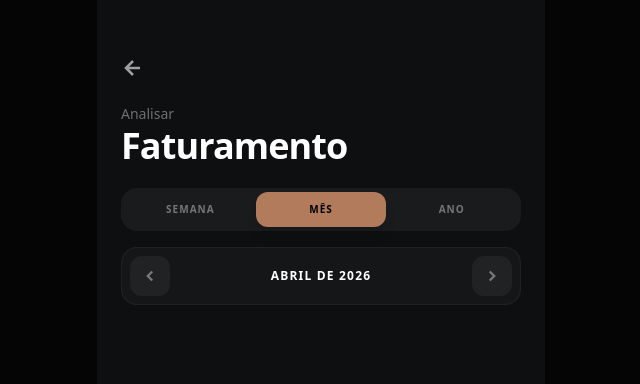
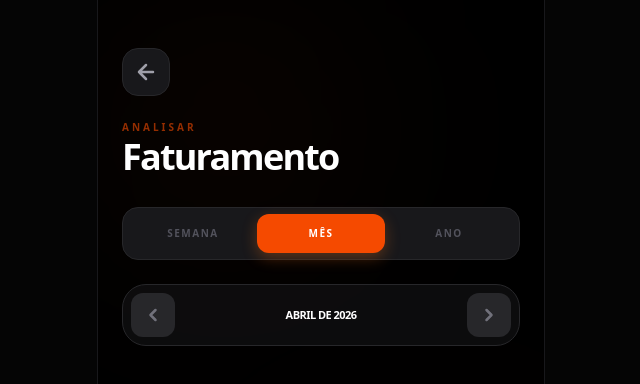
Before and after one commit to JoaozinDaprogramacao/barbercenter, a Next.js app: page /admin/analytics in a window 1280 px wide. Shown: the top 384 px of the page, without its empty margins (319-959 px from the left). Built offline with nearby package versions, Linux system fonts and the light colour scheme; no server answers.

Commit message:
feat: rebranding analitcs

```diff
--- a/src/app/admin/analytics/page.tsx
+++ b/src/app/admin/analytics/page.tsx
@@ -2,6 +2,7 @@
 
 import { useRouter } from "next/navigation";
 import { useState, useEffect } from "react";
+import { motion, AnimatePresence } from "framer-motion";
 import { AnalyticsHeader } from "@/components/admin/analytics/AnalyticsHeader";
 import { BalanceSection } from "@/components/admin/analytics/BalanceSection";
 import { InteractiveChart } from "@/components/admin/analytics/InteractiveChart";
@@ -19,7 +20,7 @@ const getPeriodLabel = (timeframe: string, offset: number) => {
     }
     if (timeframe === "semana") {
         date.setDate(date.getDate() + (offset * 7));
-        return "Semana Selecionada"; // Simplificado, use a lógica de data anterior se desejar
+        return "Semana Atual";
     }
     return "";
 };
@@ -52,10 +53,14 @@ export default function FaturamentoPage() {
         setPeriodOffset(0);
     };
 
-    if (loading && !data) return <div className="min-h-screen bg-background flex items-center justify-center text-white">Carregando...</div>;
+    return (
+        <main className="min-h-screen w-full bg-black max-w-md mx-auto flex flex-col font-sans relative overflow-x-hidden border-x border-zinc-900">
+            {/* Background Glow Otimizado */}
+            <div className="absolute inset-0 pointer-events-none">
+                <div className="absolute top-0 left-0 w-64 h-64 bg-orange-600/5 blur-[100px] rounded-full" />
+                <div className="absolute bottom-20 right-0 w-64 h-64 bg-orange-600/5 blur-[100px] rounded-full" />
+            </div>
 
-    return (
-        <main className="min-h-screen w-full bg-background max-w-md mx-auto flex flex-col font-sans relative overflow-x-hidden">
             <AnalyticsHeader
                 onBack={() => router.back()}
                 activeTimeframe={activeTimeframe}
@@ -65,9 +70,30 @@ export default function FaturamentoPage() {
                 onNextPeriod={() => setPeriodOffset(prev => prev + 1)}
             />
 
-            <div className="flex-1 overflow-y-auto no-scrollbar px-6 pb-20 space-y-10">
+            <div className="flex-1 overflow-y-auto no-scrollbar px-6 pb-24 z-10">
+                <AnimatePresence mode="wait">
+                    {loading ? (
+                        <motion.div
+                            key="loader"
+                            initial={{ opacity: 0 }}
+                            animate={{ opacity: 1 }}
+                            exit={{ opacity: 0 }}
+                            className="flex flex-col items-center justify-center py-20"
+                        >
+                            <div className="w-10 h-10 border-2 border-orange-600/20 border-t-orange-600 rounded-full animate-spin" />
+                            <p className="mt-4 text-zinc-500 text-xs font-black uppercase tracking-[0.2em]">Sincronizando Dados</p>
+                        </motion.div>
+                    ) : (
+                        <motion.div
+                            key="content"
+                            initial={{ opacity: 0, y: 10 }}
+                            animate={{ opacity: 1, y: 0 }}
+                            transition={{ duration: 0.4, ease: [0.22, 1, 0.36, 1] }}
+                            className="space-y-10 will-change-transform"
+                        >
                             {data && (
                                 <>
+                                    {/* Seção de Saldo/Cards */}
                                     <BalanceSection
                                         total={data.balance.total}
                                         comissao={data.balance.comissao}
@@ -75,14 +101,25 @@ export default function FaturamentoPage() {
                                         atendimentos={data.balance.atendimentos}
                                     />
 
-                        <div key={`${activeTimeframe}-${periodOffset}`} className="animate-in fade-in duration-500">
+                                    {/* Gráfico Interativo com Card Estilizado */}
+                                    <div className="bg-zinc-900/50 border border-zinc-800 p-4 rounded-[2.5rem] shadow-2xl">
+                                        <div className="px-4 pt-2 mb-6">
+                                            <h3 className="text-white font-black uppercase text-[11px] tracking-[0.2em] opacity-50">Desempenho Financeiro</h3>
+                                        </div>
                                         <InteractiveChart data={data.chartData} />
                                     </div>
 
+                                    {/* Lista de Serviços Realizados */}
                                     <ServicesRealized services={data.services} />
                                 </>
                             )}
+                        </motion.div>
+                    )}
+                </AnimatePresence>
             </div>
+
+            {/* Bottom Blur Effect */}
+            <div className="fixed bottom-0 left-0 right-0 h-20 bg-gradient-to-t from-black to-transparent pointer-events-none z-20" />
         </main>
     );
 }
--- a/src/components/admin/analytics/AnalyticsHeader.tsx
+++ b/src/components/admin/analytics/AnalyticsHeader.tsx
@@ -1,4 +1,6 @@
 "use client";
+
+import { motion } from "framer-motion";
 
 interface AnalyticsHeaderProps {
   onBack: () => void;
@@ -15,31 +17,81 @@ export const AnalyticsHeader = ({
   onSelectTimeframe,
   periodLabel,
   onPrevPeriod,
-  onNextPeriod
+  onNextPeriod,
 }: AnalyticsHeaderProps) => (
-  <header className="px-6 pt-12 pb-2 shrink-0">
-    <button onClick={onBack} className="w-10 h-10 flex items-center text-white/60 active:scale-95 transition-all mb-4">
-      <svg width="24" height="24" viewBox="0 0 24 24" fill="none" stroke="currentColor" strokeWidth="2.5"><path d="M19 12H5M12 19l-7-7 7-7"/></svg>
-    </button>
-    <div>
-      <p className="text-white/40 text-sm font-medium mb-1">Analisar</p>
-      <h2 className="text-4xl font-black text-white tracking-tight leading-none mb-6">Faturamento</h2>
+  <header className="px-6 pt-12 pb-6 shrink-0 bg-transparent relative z-20">
+    {/* Botão de Voltar Otimizado */}
+    <motion.button
+      whileTap={{ scale: 0.9 }}
+      onClick={onBack}
+      className="w-12 h-12 flex items-center justify-center bg-zinc-900 border border-zinc-800 rounded-2xl text-zinc-400 hover:text-white transition-colors mb-6 will-change-transform"
+    >
+      <svg width="24" height="24" viewBox="0 0 24 24" fill="none" stroke="currentColor" strokeWidth="2.5" strokeLinecap="round" strokeLinejoin="round">
+        <path d="M19 12H5M12 19l-7-7 7-7" />
+      </svg>
+    </motion.button>
+
+    <motion.div
+      initial={{ opacity: 0, x: -10 }}
+      animate={{ opacity: 1, x: 0 }}
+      transition={{ duration: 0.4 }}
+    >
+      <p className="text-orange-600/60 text-[10px] font-black uppercase tracking-[0.3em] mb-1">Analisar</p>
+      <h2 className="text-4xl font-black text-white tracking-tighter leading-none mb-8">Faturamento</h2>
+    </motion.div>
+
+    {/* Seletor de Timeframe (Segmented Control com Slide) */}
+    <div className="flex bg-zinc-900 border border-zinc-800 rounded-2xl p-1.5 mb-6 relative">
+      {(["semana", "mês", "ano"] as const).map((t) => {
+        const isActive = activeTimeframe === t;
+        return (
+          <button
+            key={t}
+            onClick={() => onSelectTimeframe(t)}
+            className={`flex-1 relative py-3 rounded-xl text-[10px] font-black uppercase tracking-[0.15em] transition-colors duration-300 z-10 ${
+              isActive ? "text-white" : "text-zinc-600 hover:text-zinc-400"
+            }`}
+          >
+            {t}
+            {isActive && (
+              <motion.div
+                layoutId="activeTimeframe"
+                className="absolute inset-0 bg-orange-600 rounded-xl shadow-[0_5px_15px_rgba(249,115,22,0.3)] -z-10"
+                transition={{ type: "spring", stiffness: 300, damping: 30 }}
+              />
+            )}
+          </button>
+        );
+      })}
     </div>
-    <div className="flex bg-white/5 rounded-2xl p-1 mb-4">
-      {(["semana", "mês", "ano"] as const).map((t) => (
-        <button key={t} onClick={() => onSelectTimeframe(t)} className={`flex-1 py-2.5 rounded-xl text-[10px] font-black uppercase tracking-widest transition-all ${activeTimeframe === t ? "bg-accent text-black shadow-lg" : "text-white/40 hover:text-white/80"}`}>
-          {t}
-        </button>
-      ))}
-    </div>
-    <div className="flex items-center justify-between bg-white/[0.03] border border-white/5 rounded-2xl p-2">
-      <button onClick={onPrevPeriod} className="w-10 h-10 flex items-center justify-center text-white/40 hover:text-white active:scale-90 transition-all rounded-xl bg-white/5">
-        <svg width="18" height="18" viewBox="0 0 24 24" fill="none" stroke="currentColor" strokeWidth="3"><path d="m15 18-6-6 6-6"/></svg>
-      </button>
-      <span className="text-xs font-black uppercase tracking-widest text-white">{periodLabel}</span>
-      <button onClick={onNextPeriod} className="w-10 h-10 flex items-center justify-center text-white/40 hover:text-white active:scale-90 transition-all rounded-xl bg-white/5">
-        <svg width="18" height="18" viewBox="0 0 24 24" fill="none" stroke="currentColor" strokeWidth="3"><path d="m9 18 6-6-6-6"/></svg>
-      </button>
+
+    {/* Navegador de Período */}
+    <div className="flex items-center justify-between bg-zinc-900/50 border border-zinc-800 rounded-[1.5rem] p-2">
+      <motion.button
+        whileTap={{ scale: 0.9 }}
+        onClick={onPrevPeriod}
+        className="w-11 h-11 flex items-center justify-center text-zinc-500 hover:text-white bg-zinc-800 rounded-xl transition-all will-change-transform"
+      >
+        <svg width="20" height="20" viewBox="0 0 24 24" fill="none" stroke="currentColor" strokeWidth="3" strokeLinecap="round" strokeLinejoin="round">
+          <path d="m15 18-6-6 6-6" />
+        </svg>
+      </motion.button>
+
+      <div className="flex flex-col items-center">
+        <span className="text-[11px] font-black uppercase tracking-tighter text-white">
+          {periodLabel}
+        </span>
+      </div>
+
+      <motion.button
+        whileTap={{ scale: 0.9 }}
+        onClick={onNextPeriod}
+        className="w-11 h-11 flex items-center justify-center text-zinc-500 hover:text-white bg-zinc-800 rounded-xl transition-all will-change-transform"
+      >
+        <svg width="20" height="20" viewBox="0 0 24 24" fill="none" stroke="currentColor" strokeWidth="3" strokeLinecap="round" strokeLinejoin="round">
+          <path d="m9 18 6-6-6-6" />
+        </svg>
+      </motion.button>
     </div>
   </header>
 );
--- a/src/components/admin/analytics/InteractiveChart.tsx
+++ b/src/components/admin/analytics/InteractiveChart.tsx
@@ -1,6 +1,7 @@
 "use client";
 
 import { useState, useRef, useEffect } from "react";
+import { motion, AnimatePresence } from "framer-motion";
 
 interface ChartData {
   label: string;
@@ -19,8 +20,10 @@ export const InteractiveChart = ({ data }: { data: ChartData[] }) => {
     setSelectedLabel(null);
     if (scrollRef.current && data.length > 7) {
       setTimeout(() => {
-                if (scrollRef.current) scrollRef.current.scrollLeft = scrollRef.current.scrollWidth;
-            }, 50);
+        if (scrollRef.current) {
+          scrollRef.current.scrollLeft = scrollRef.current.scrollWidth;
+        }
+      }, 100);
     }
   }, [data]);
 
@@ -32,23 +35,17 @@ export const InteractiveChart = ({ data }: { data: ChartData[] }) => {
   const innerWidthClass = isScrollable ? "min-w-[600px]" : "w-full";
 
   return (
-        <section className="relative z-10 mt-8">
-
-            {/* A MÁGICA ACONTECE AQUI:
-        pt-[150px] expande a caixa para não cortar o tooltip.
-        -mt-[150px] anula o espaço para não empurrar o resto do app.
-        pointer-events-none permite que cliques passem por essa área fantasma.
-      */}
+    <section className="relative z-10 mt-2">
       <div
         ref={scrollRef}
-                className="overflow-x-auto scroll-behavior-smooth no-scrollbar -mx-6 px-6 pb-4 pt-[150px] -mt-[150px] pointer-events-none"
+        className="overflow-x-auto no-scrollbar -mx-2 px-2 pb-4 pt-[130px] -mt-[130px] pointer-events-none"
       >
+        <div className={`flex items-end justify-between gap-3 border-b border-zinc-800 pb-2 relative z-10 ${innerWidthClass} h-44 pointer-events-auto`}>
 
-                {/* Adicionamos pointer-events-auto aqui para podermos clicar nas barras */}
-                <div className={`flex items-end justify-between gap-2 border-b border-white/10 pb-2 relative z-10 ${innerWidthClass} h-40 pointer-events-auto`}>
-                    <div className="absolute inset-0 flex justify-between px-2 -z-10 h-40">
+          {/* Linhas de Grade de Fundo (Dashed) */}
+          <div className="absolute inset-0 flex justify-between px-2 -z-10 h-full pointer-events-none">
             {[...Array(isScrollable ? 12 : 7)].map((_, i) => (
-                            <div key={i} className="w-px h-full border-l border-dashed border-white/10" />
+              <div key={i} className="w-px h-full border-l border-dashed border-zinc-800/50" />
             ))}
           </div>
 
@@ -60,46 +57,100 @@ export const InteractiveChart = ({ data }: { data: ChartData[] }) => {
             const arrowPosition = isFirst ? "left-4" : isLast ? "right-4" : "left-1/2 -translate-x-1/2";
 
             return (
-                            <div key={item.label} className="h-full flex items-end justify-center flex-1 cursor-pointer group" onClick={() => handleBarClick(item.label)}>
-                                <div className="relative w-full max-w-[28px] flex justify-center" style={{ height: item.height }}>
+              <div
+                key={item.label}
+                className="h-full flex items-end justify-center flex-1 cursor-pointer group"
+                onClick={() => handleBarClick(item.label)}
+              >
+                <div className="relative w-full max-w-[32px] flex justify-center h-full">
 
-                                    {/* TOOLTIP */}
+                  {/* TOOLTIP PREMIUM */}
+                  <AnimatePresence>
                     {isActive && (
-                                        <div className={`absolute bottom-full mb-3 z-30 bg-[#0a0a0a] border border-white/10 rounded-2xl p-4 shadow-2xl shadow-black animate-in zoom-in-95 duration-200 w-max min-w-[140px] ${tooltipPosition}`}>
-                                            <p className="text-accent font-black text-sm mb-2">{item.label}</p>
-                                            <div className="space-y-1 text-[11px] font-bold">
-                                                <p className="text-white">{item.atendimentos} Atendimentos</p>
-                                                <p className="text-white">Bruto: R$ {item.bruto}</p>
-                                                <p className="text-green-500">Líquido: R$ {item.liquido}</p>
-                                                <p className="text-green-500">N/P: R$ {item.np}</p>
+                      <motion.div
+                        initial={{ opacity: 0, y: 10, scale: 0.95 }}
+                        animate={{ opacity: 1, y: 0, scale: 1 }}
+                        exit={{ opacity: 0, y: 10, scale: 0.95 }}
+                        className={`absolute bottom-[105%] mb-4 z-30 bg-zinc-950 border border-zinc-800 rounded-[1.5rem] p-4 shadow-2xl w-max min-w-[160px] ${tooltipPosition} will-change-transform`}
+                      >
+                        <p className="text-orange-500 font-black text-xs uppercase tracking-widest mb-2">{item.label}</p>
+                        <div className="space-y-1.5 text-[11px] font-bold">
+                          <div className="flex justify-between gap-4">
+                            <span className="text-zinc-500">Atendimentos</span>
+                            <span className="text-white">{item.atendimentos}</span>
                           </div>
-                                            <div className={`absolute -bottom-2 w-4 h-4 bg-[#0a0a0a] border-b border-r border-white/10 rotate-45 ${arrowPosition}`} />
+                          <div className="flex justify-between gap-4">
+                            <span className="text-zinc-500">Bruto</span>
+                            <span className="text-white">R$ {item.bruto}</span>
                           </div>
+                          <div className="flex justify-between gap-4 pt-1 border-t border-zinc-800">
+                            <span className="text-orange-600/70">Líquido</span>
+                            <span className="text-orange-500">R$ {item.liquido}</span>
+                          </div>
+                        </div>
+                        {/* Seta do Tooltip */}
+                        <div className={`absolute -bottom-1.5 w-3 h-3 bg-zinc-950 border-b border-r border-zinc-800 rotate-45 ${arrowPosition}`} />
+                      </motion.div>
                     )}
+                  </AnimatePresence>
 
-                                    {/* BARRA */}
-                                    <div className={`w-full h-full rounded-t-lg transition-all duration-300 ease-out ${isActive ? 'bg-accent shadow-[0_0_15px_rgba(197,139,109,0.3)]' : 'bg-white/20 group-hover:bg-white/30'}`} />
+                  {/* BARRA ANIMADA */}
+                  <div className="relative w-full h-full flex items-end">
+                    <motion.div
+                      initial={{ height: 0 }}
+                      animate={{ height: item.height }}
+                      transition={{ duration: 0.8, ease: [0.22, 1, 0.36, 1] }}
+                      className={`w-full rounded-t-xl transition-all duration-300 relative will-change-[height] ${
+                        isActive
+                          ? 'bg-orange-600 shadow-[0_0_20px_rgba(249,115,22,0.4)]'
+                          : 'bg-zinc-800 group-hover:bg-zinc-700'
+                      }`}
+                    >
+                        {/* Gradiente de brilho interno na barra */}
+                        <div className="absolute inset-0 bg-gradient-to-b from-white/10 to-transparent rounded-t-xl pointer-events-none" />
+                    </motion.div>
+                  </div>
                 </div>
               </div>
             );
           })}
         </div>
 
-                {/* Rótulos do Eixo X - Também com pointer-events-auto */}
-                <div className={`flex justify-between mt-3 px-1 ${innerWidthClass} pointer-events-auto`}>
+        {/* Rótulos do Eixo X */}
+        <div className={`flex justify-between mt-4 px-1 ${innerWidthClass} pointer-events-auto`}>
           {data.map((item) => (
-                        <span key={`label-${item.label}`} onClick={() => handleBarClick(item.label)} className={`text-[10px] font-black uppercase flex-1 text-center cursor-pointer transition-colors ${selectedLabel === item.label ? 'text-accent' : 'text-white/40'}`}>
+            <span
+              key={`label-${item.label}`}
+              onClick={() => handleBarClick(item.label)}
+              className={`text-[9px] font-black uppercase flex-1 text-center cursor-pointer transition-colors tracking-tighter ${
+                selectedLabel === item.label ? 'text-orange-500' : 'text-zinc-600'
+              }`}
+            >
               {item.label}
             </span>
           ))}
         </div>
       </div>
 
+      {/* Indicador de Scroll (Apenas se for scrollable) */}
       {isScrollable && (
-                <div className="flex items-center gap-2 mt-4 opacity-40">
-                    <div className="flex-1 h-px bg-gradient-to-r from-transparent via-white to-transparent" />
-                    <p className="text-[8px] font-black uppercase tracking-[0.2em] text-white whitespace-nowrap">Arraste para o lado para ver mais</p>
+        <motion.div
+          initial={{ opacity: 0 }}
+          animate={{ opacity: 1 }}
+          className="flex items-center gap-3 mt-4"
+        >
+          <div className="flex-1 h-px bg-gradient-to-r from-transparent via-zinc-800 to-transparent" />
+          <div className="flex items-center gap-2">
+            <svg width="10" height="10" viewBox="0 0 24 24" fill="none" stroke="currentColor" strokeWidth="3" className="text-zinc-700">
+                <path d="m15 18-6-6 6-6"/>
+            </svg>
+            <p className="text-[8px] font-black uppercase tracking-[0.2em] text-zinc-600 whitespace-nowrap">Deslize para ver mais</p>
+            <svg width="10" height="10" viewBox="0 0 24 24" fill="none" stroke="currentColor" strokeWidth="3" className="text-zinc-700">
+                <path d="m9 18 6-6-6-6"/>
+            </svg>
           </div>
+          <div className="flex-1 h-px bg-gradient-to-r from-transparent via-zinc-800 to-transparent" />
+        </motion.div>
       )}
     </section>
   );
```
Also changed, not shown: src/components/admin/analytics/BalanceSection.tsx (+66 -15 lines), src/components/admin/analytics/ServicesRealized.tsx (+52 -13 lines). Lines whose indentation alone changed are shown as unchanged.
